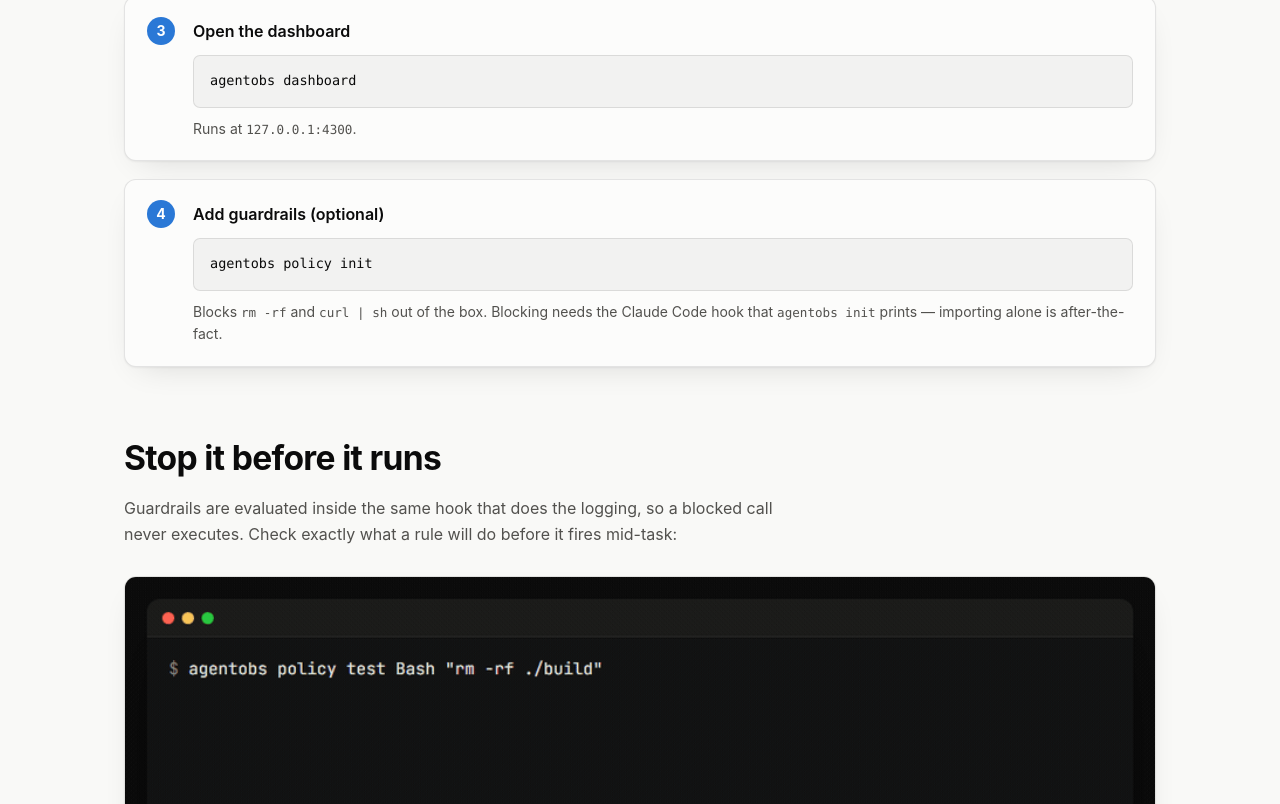
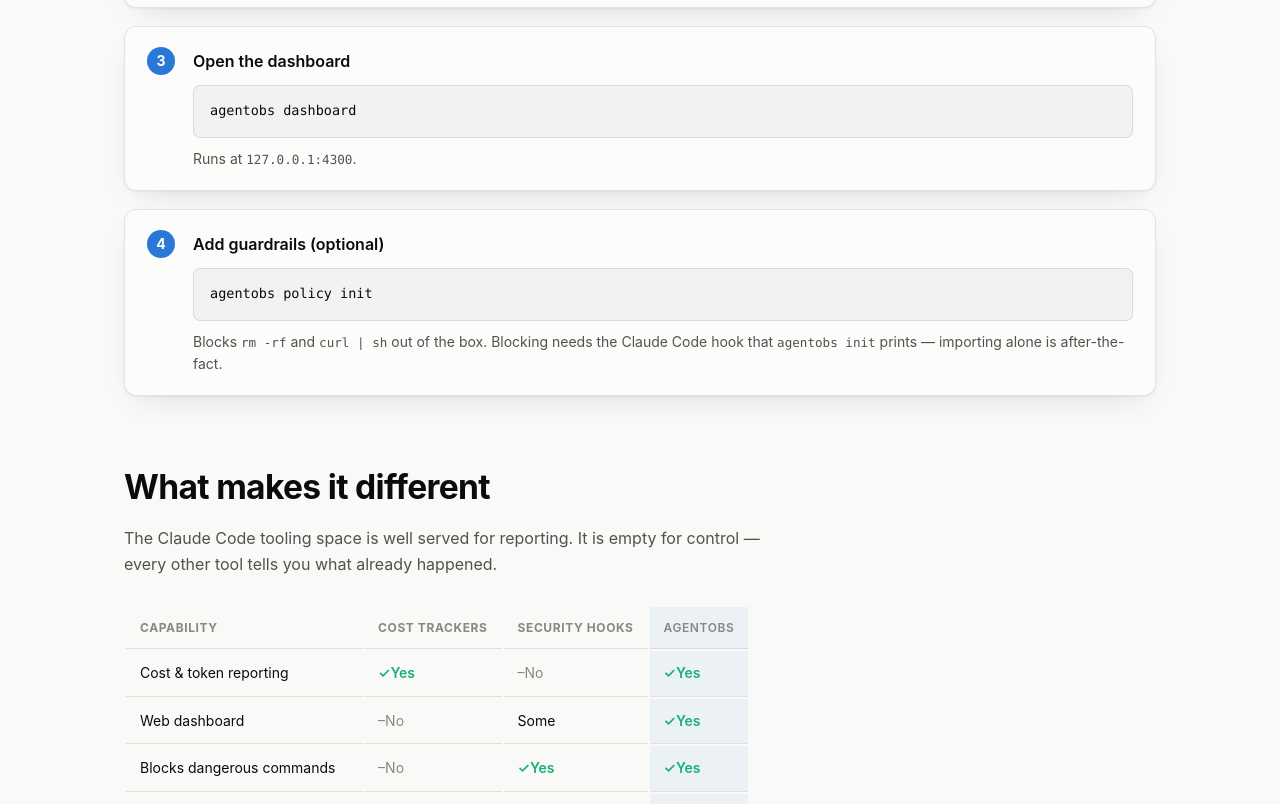
Before and after one commit to klars-ai/agentobs, a website: page site/index.html in a window 1280 px wide. Shown: the part 1996-2800 px from the top of the page. Drawn offline with Linux system fonts and the light colour scheme.

Commit message:
Reposition from cost tracker to control plane
Market research: ccusage has 16.5k stars and 84k weekly npm downloads,
supports 16+ agents, and owns 'see your Claude Code spend'. Competing on
that framing loses. But every tool in the space - cost trackers and
security-hook projects alike - is read-only or single-purpose, and none
can stop an agent on a spend or usage limit.

So the headline moves from 'See what your AI agents actually do' to
'Stop your agent before it overspends', and both README and site lead
with the comparison table rather than burying budgets under
observability.

The page names ccusage and recommends it for pure cost reporting.
Acknowledging the incumbent is what makes the rest of the claim
credible, and it aims at users they do not serve rather than the ones
they already have.

```diff
--- a/site/index.html
+++ b/site/index.html
@@ -4,19 +4,19 @@
     <meta charset="utf-8" />
     <meta name="viewport" content="width=device-width, initial-scale=1" />
     <meta name="color-scheme" content="light dark" />
-    <title>AgentObs — see what your AI agents actually do</title>
+    <title>AgentObs — stop your AI agent before it overspends</title>
     <meta
       name="description"
-      content="Observability and guardrails for AI coding agents. See every tool call, token, and dollar your agents spend — and block the risky ones. Local-first, open source, no account required."
+      content="The only Claude Code tool that can say no. Hard-block your agent at a spend limit, a token limit, or a dangerous command. Local-first, open source, no account required."
     />
     <link rel="canonical" href="https://agents.klars.ai/" />
 
     <meta property="og:type" content="website" />
     <meta property="og:url" content="https://agents.klars.ai/" />
-    <meta property="og:title" content="AgentObs — see what your AI agents actually do" />
+    <meta property="og:title" content="AgentObs — stop your AI agent before it overspends" />
     <meta
       property="og:description"
-      content="Every tool call, token, and dollar your AI coding agents spend. Plus guardrails that stop the risky ones. Local-first and open source."
+      content="Every other agent tool is read-only. AgentObs sets a limit and enforces it before the call runs - on dollars, on tokens, or on dangerous commands."
     />
     <meta name="twitter:card" content="summary_large_image" />
 
@@ -33,6 +33,7 @@
       </a>
       <nav class="nav-links">
         <a href="#how">How it works</a>
+        <a href="#compare">Compare</a>
         <a href="#guardrails">Guardrails</a>
         <a href="#privacy">Privacy</a>
         <a class="nav-cta" href="https://github.com/klars-ai/agentobs">GitHub</a>
@@ -47,10 +48,11 @@
           narrow screens CSS turns it into a plain space (see .hero h1 br)
           rather than display:none, which would run the two words together.
         -->
-        <h1>See what your AI agents <br class="desktop-break" />actually do.</h1>
+        <h1>Stop your agent before <br class="desktop-break" />it overspends.</h1>
         <p class="lede">
-          Every tool call, token, and dollar your AI coding agents spend — on one dashboard.
-          Then set guardrails that stop the risky ones before they run.
+          Every other Claude Code tool is read-only — they tell you what happened after it
+          happened. AgentObs sets a limit and enforces it <em>before</em> the call runs:
+          on dollars, on tokens, or on dangerous commands.
         </p>
 
         <div class="install">
@@ -86,7 +88,7 @@
       </section>
 
       <section class="strip" aria-label="At a glance">
-        <div><strong>Local-first</strong><span>Nothing leaves your machine</span></div>
+        <div><strong>Hard limits</strong><span>Blocks, not just warns</span></div>
         <div><strong>Zero config</strong><span>No hooks needed to start</span></div>
         <div><strong>MIT licensed</strong><span>Read every line</span></div>
       </section>
@@ -135,6 +137,40 @@ agentobs init</code></pre>
             </div>
           </li>
         </ol>
+      </section>
+
+
+      <section class="section" id="compare">
+        <h2>What makes it different</h2>
+        <p class="section-lede">
+          The Claude Code tooling space is well served for reporting. It is empty for
+          control — every other tool tells you what already happened.
+        </p>
+        <div class="table-wrap">
+          <table class="compare">
+            <thead>
+              <tr>
+                <th scope="col">Capability</th>
+                <th scope="col">Cost trackers</th>
+                <th scope="col">Security hooks</th>
+                <th scope="col">AgentObs</th>
+              </tr>
+            </thead>
+            <tbody>
+              <tr><td>Cost &amp; token reporting</td><td class="y">Yes</td><td class="n">No</td><td class="y">Yes</td></tr>
+              <tr><td>Web dashboard</td><td class="n">No</td><td>Some</td><td class="y">Yes</td></tr>
+              <tr><td>Blocks dangerous commands</td><td class="n">No</td><td class="y">Yes</td><td class="y">Yes</td></tr>
+              <tr><td><strong>Blocks on a spend limit</strong></td><td class="n">No</td><td class="n">No</td><td class="y">Yes</td></tr>
+              <tr><td><strong>Blocks on your 5-hour window</strong></td><td class="n">No</td><td class="n">No</td><td class="y">Yes</td></tr>
+              <tr><td>Secret redaction, unit-tested</td><td class="n">No</td><td class="n">No</td><td class="y">Yes</td></tr>
+            </tbody>
+          </table>
+        </div>
+        <p class="section-lede" style="margin-top:20px">
+          Only want cost reporting?
+          <a href="https://github.com/ryoppippi/ccusage">ccusage</a> is excellent at it and
+          supports 16+ agents. AgentObs is for when you want to <em>stop</em> things.
+        </p>
       </section>
 
       <section class="section" id="guardrails">
--- a/site/site.css
+++ b/site/site.css
@@ -650,3 +650,49 @@ img.brand-mark {
   background: none;
   border-radius: 7px;
 }
+
+/* ---------- comparison table ---------- */
+
+.compare {
+  font-size: 14px;
+}
+
+.compare th,
+.compare td {
+  padding: 11px 14px;
+  border-bottom: 1px solid var(--grid);
+  text-align: left;
+}
+
+.compare thead th {
+  font-size: 12px;
+  text-transform: uppercase;
+  letter-spacing: 0.05em;
+  color: var(--text-muted);
+  font-weight: 650;
+  border-bottom: 1px solid var(--border);
+}
+
+/* The last column is ours, so give it a quiet tint rather than a loud one -
+   a comparison table that shouts loses the credibility it is there to build. */
+.compare th:last-child,
+.compare td:last-child {
+  background: color-mix(in srgb, var(--series-1) 6%, transparent);
+  font-weight: 600;
+}
+
+/* Yes/No carry a glyph as well as colour: the status-palette rule, and it
+   keeps the table readable in grayscale or with CVD. */
+.compare .y {
+  color: var(--series-3);
+  font-weight: 620;
+}
+.compare .y::before {
+  content: '\2713 ';
+}
+.compare .n {
+  color: var(--text-muted);
+}
+.compare .n::before {
+  content: '\2013 ';
+}
```
Also changed, not shown: README.md.
